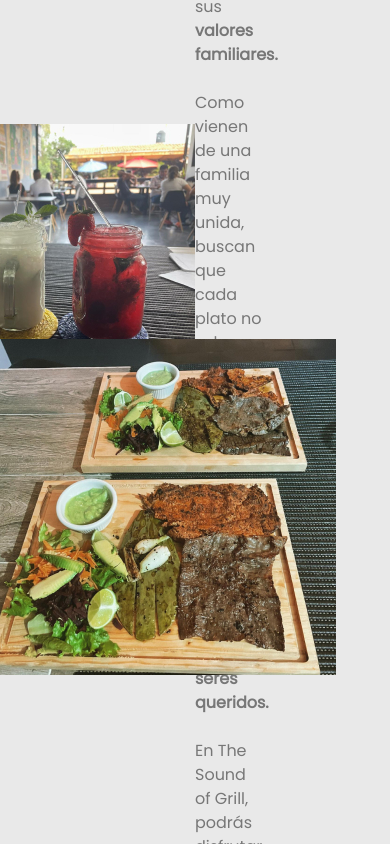
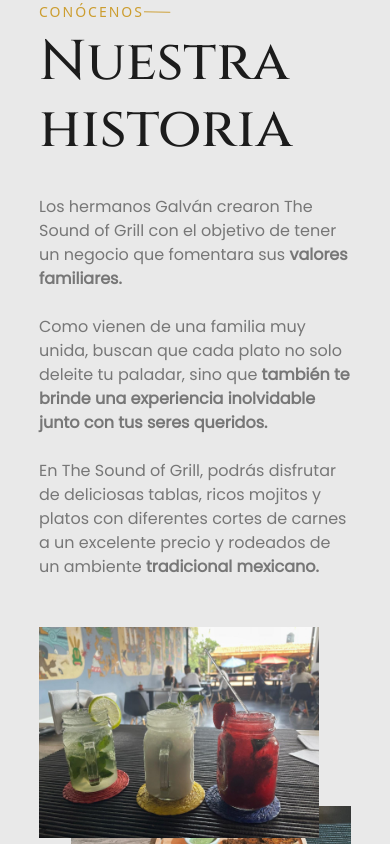
Before and after one commit to maurosanchezmatamoros/the-sound-of-grill, a React (Create React App) app: page / in a window 390 px wide. Shown: the part 920-1764 px from the top of the page. Built offline with nearby package versions, Linux system fonts and the light colour scheme; the HTML template or start-up script is replaced by a standard one.

Commit message:
Historia responsive

```diff
--- a/src/styles/Historia.css
+++ b/src/styles/Historia.css
@@ -1,7 +1,7 @@
 .historiaSection{
     margin: 0;
     padding: 0;
-    height: 950px;
+    min-height: 950px;
     width: 100%;
     display: flex;
     background-color: rgba(233, 233, 233, 1);
@@ -11,14 +11,16 @@
     width: 50%;
     position: relative;
     display: flex;
-    justify-content: center;
+    justify-content: flex-end;
     align-items: center;
 }
 
 .historiaImgContainerBlock{
     position: relative;
-    width: 424px;
-    height: 551px;
+    width: 60%;
+    height: 60%;
+    max-width: 500px;
+    margin-right: 5rem;
 }
 
 .historiaTextContainer{
@@ -26,19 +28,22 @@
     flex-direction: column;
     justify-content: center;
     width: 50%;
-    padding: 5rem 8rem 5rem 0;
+    padding: 10rem 10rem 10rem 0;
 }
 
 #historiaTragos{
-    z-index: 3;
+    max-height: 45%;
+    z-index: 6;
     margin: auto;
     position: absolute;
     top: 0;
     right: 0;
+
 }
 
 #historiaTablas{
-    z-index: 6;
+    max-height: 65%;
+    z-index: 3;
     margin: auto;
     position: absolute;
     bottom: 0;
@@ -65,3 +70,40 @@
     font-size: 16px;
     color: #777777;
 }
+
+@media screen and (max-width: 1119px){
+    .historiaSection{
+        padding: 5rem 0 5rem 0;
+        flex-direction: column-reverse;
+        align-items: center;
+    }
+    .historiaTextContainer{
+        width: 80%;
+        padding: 0;
+    }
+    .historiaImgContainer{
+        margin-top: 2rem;
+        width: 80%;
+        justify-content: center;
+    }
+    .historiaImgContainerBlock{
+        width: 90%;
+        height: 90%;
+        margin: auto;
+        display: flex;
+        flex-direction: column;
+        align-items: center;
+    }
+    #historiaTragos{
+        max-width: 100%;
+        z-index: 6;
+        position: relative;
+        margin: 0 2rem 0 0;
+    }
+    #historiaTablas{
+        max-width: 100%;
+        z-index: 3;
+        position: relative;
+        margin: -2rem 0 0 2rem;
+    }
+}
```
